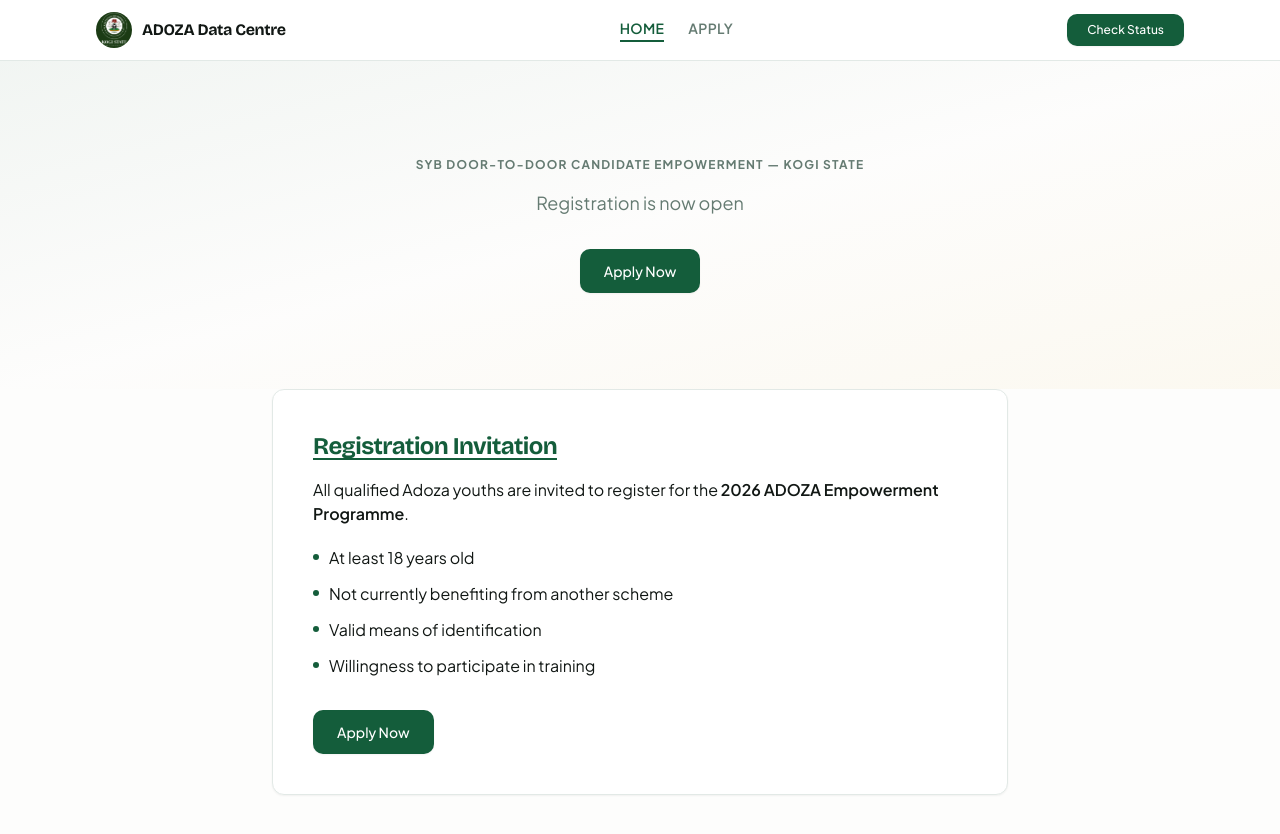
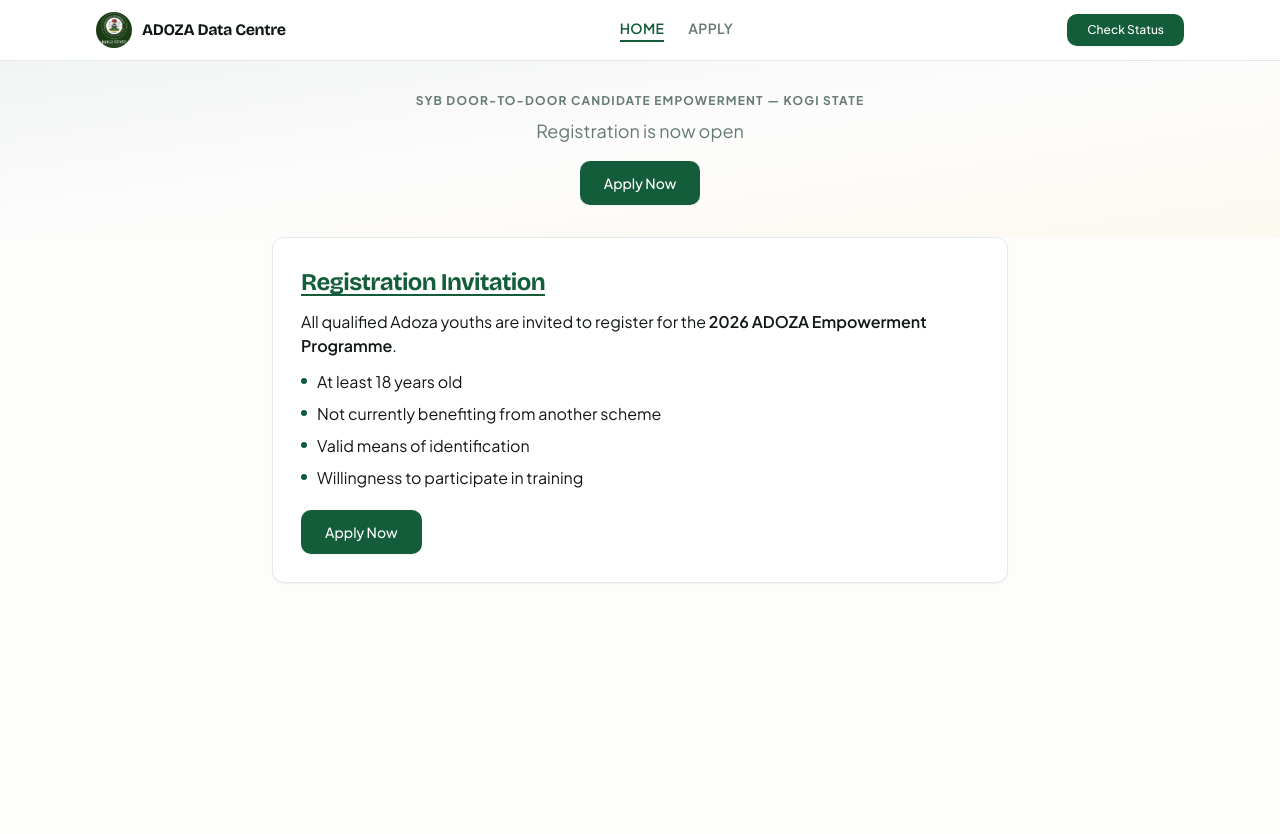
Before and after one commit to Kruddpippin/adoza-data-centre, a React (Vite) app: page / in a window 1280 px wide. Shown: the top 834 px of the page. After the commit the page ends 800 px from the top, so only its background shows below. Built offline with nearby package versions, Linux system fonts and the light colour scheme; no server answers.

Commit message:
Tighten landing page vertical spacing so the invitation card fits above the fold

```diff
--- a/src/pages/Landing.jsx
+++ b/src/pages/Landing.jsx
@@ -57,30 +57,30 @@
       </header>
 
       <main>
-        <section className="bg-gradient-to-br from-primary/5 via-background to-accent/5 px-4 py-16 text-center sm:py-24">
+        <section className="bg-gradient-to-br from-primary/5 via-background to-accent/5 px-4 py-6 text-center sm:py-8">
           <p className="animate-fade-up text-xs font-bold uppercase tracking-widest text-muted-foreground">
             SYB Door-to-Door Candidate Empowerment — Kogi State
           </p>
-          <p className="animate-fade-up stagger-2 mt-4 text-base text-muted-foreground sm:text-lg">
+          <p className="animate-fade-up stagger-2 mt-2 text-base text-muted-foreground sm:text-lg">
             Registration is now open
           </p>
-          <div className="animate-fade-up stagger-3 mt-8">
+          <div className="animate-fade-up stagger-3 mt-4">
             <Link to="/login" state={{ intent: "register" }}>
               <Button size="lg">Apply Now</Button>
             </Link>
           </div>
         </section>
 
-        <section className="mx-auto max-w-3xl px-4 pb-16 sm:pb-24">
-          <div className="animate-fade-up stagger-2 rounded-xl border bg-card p-6 shadow-sm sm:p-10">
+        <section className="mx-auto max-w-3xl px-4 pb-6 sm:pb-8">
+          <div className="animate-fade-up stagger-2 rounded-xl border bg-card p-5 shadow-sm sm:p-7">
             <h2 className="font-display text-xl font-bold tracking-tight text-primary underline decoration-2 underline-offset-4 sm:text-2xl">
               Registration Invitation
             </h2>
-            <p className="mt-4 text-sm text-foreground sm:text-base">
+            <p className="mt-3 text-sm text-foreground sm:text-base">
               All qualified Adoza youths are invited to register for the{" "}
               <strong className="font-semibold">2026 ADOZA Empowerment Programme</strong>.
             </p>
-            <ul className="mt-5 space-y-3">
+            <ul className="mt-3 space-y-2">
               {REQUIREMENTS.map((r) => (
                 <li key={r} className="flex items-start gap-2.5 text-sm sm:text-base">
                   <span className="mt-2 h-1.5 w-1.5 shrink-0 rounded-full bg-primary" aria-hidden />
@@ -88,7 +88,7 @@
                 </li>
               ))}
             </ul>
-            <Link to="/login" state={{ intent: "register" }} className="mt-8 block sm:inline-block">
+            <Link to="/login" state={{ intent: "register" }} className="mt-5 block sm:inline-block">
               <Button size="lg" className="w-full sm:w-auto">Apply Now</Button>
             </Link>
           </div>
```
